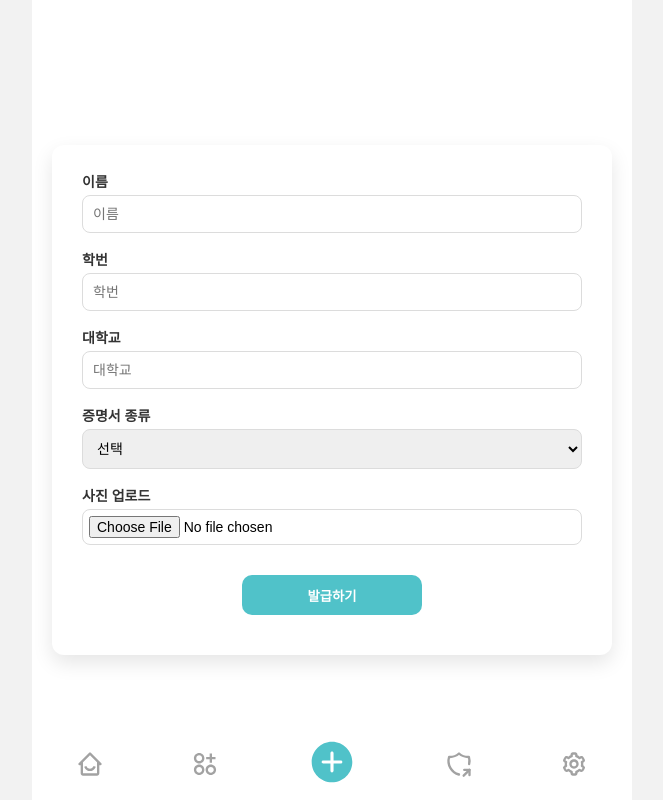
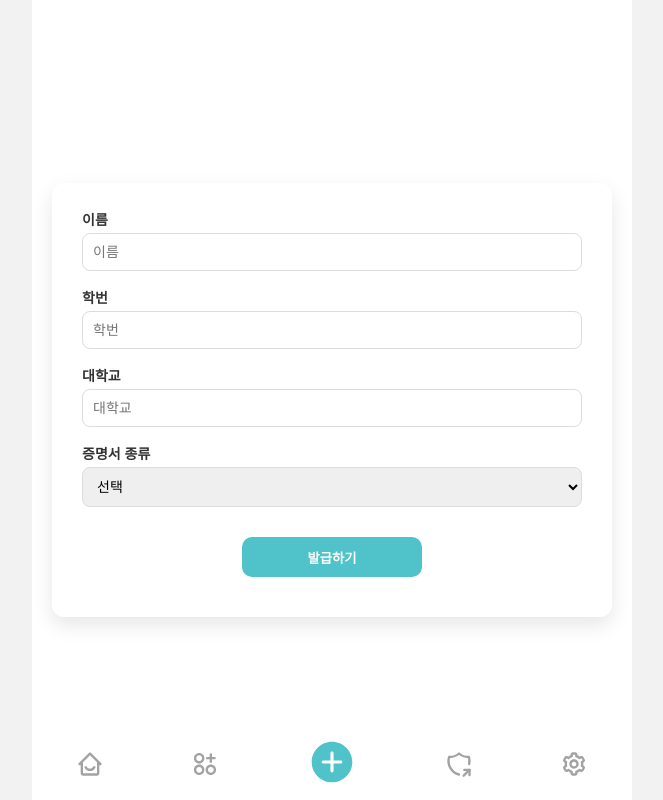
Before and after one commit to Storyos/blocking, a React (Create React App) app in the folder client/: page /mintsbt in a window 1280 px wide. Shown: the whole page, without its empty margins (308-971 px from the left). Built offline with nearby package versions, Linux system fonts and the light colour scheme; no server answers; sample sign-in values are in the browser's storage.

Commit message:
[FEAT] : 데이터들 Pinata로 올리는 API 연결

```diff
--- a/client/src/routes/settings/MintSBT.jsx
+++ b/client/src/routes/settings/MintSBT.jsx
@@ -77,19 +77,10 @@ export default function MintSBT() {
   const menuValue = queryParams.get("menu");
 
   const onSubmit = async (data) => {
+    console.log(data);
     setIsLoading(true);
-
-    const formData = new FormData();
-    formData.append("name", data.name);
-    formData.append("studentId", data.studentId);
-    formData.append("university", data.university);
-    formData.append("status", data.status);
-    formData.append("photo", data.photo[0]);
-    formData.append("type", menuValue);
-
     try {
-      console.log(formData);
-      const response = await axios.post("/api/url작성", formData);
+      const response = await axios.post("http://localhost:4000/api/sbt/postDatatoPinata", data);
       console.log("Response:", response.data);
       reset();
     } catch (error) {
@@ -193,15 +184,7 @@ export default function MintSBT() {
             {renderStatusOptions()}
           </select>
         </InputGroup>
-        <InputGroup>
-          <label htmlFor="photo">사진 업로드</label>
-          <input
-            {...register("photo", { required: true })}
-            type="file"
-            id="photo"
-            disabled={isLoading}
-          />
-        </InputGroup>
+
         <SubmitButton
           type="submit"
           disabled={isLoading}
```
